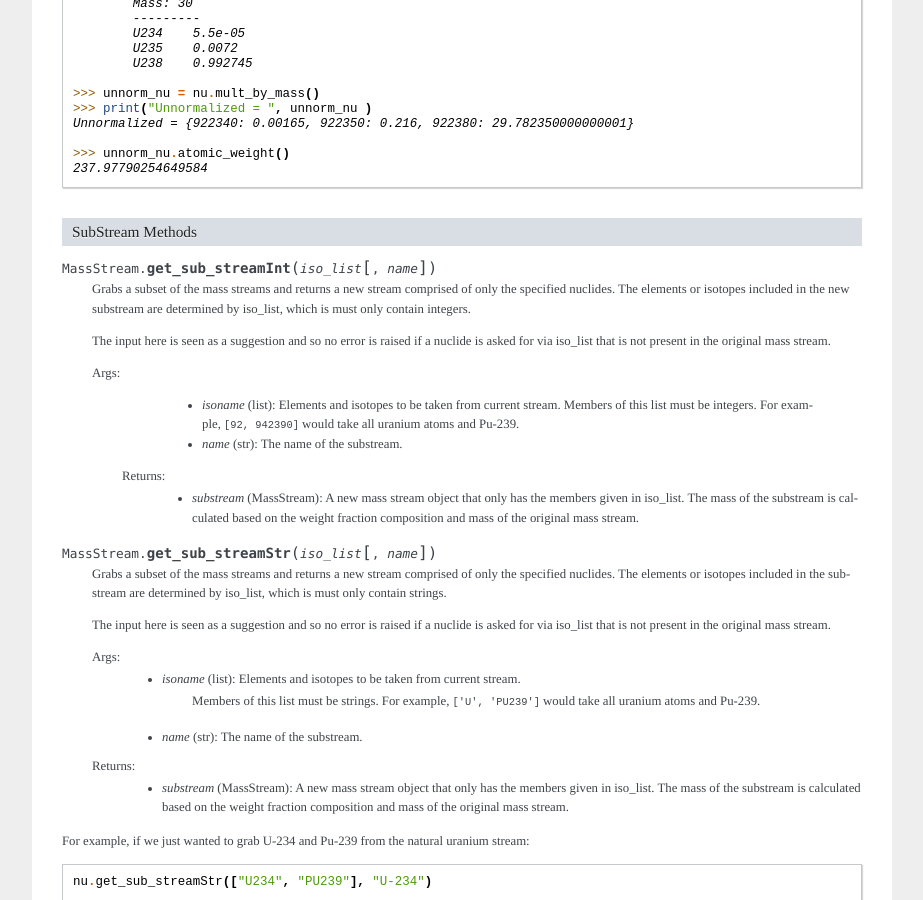
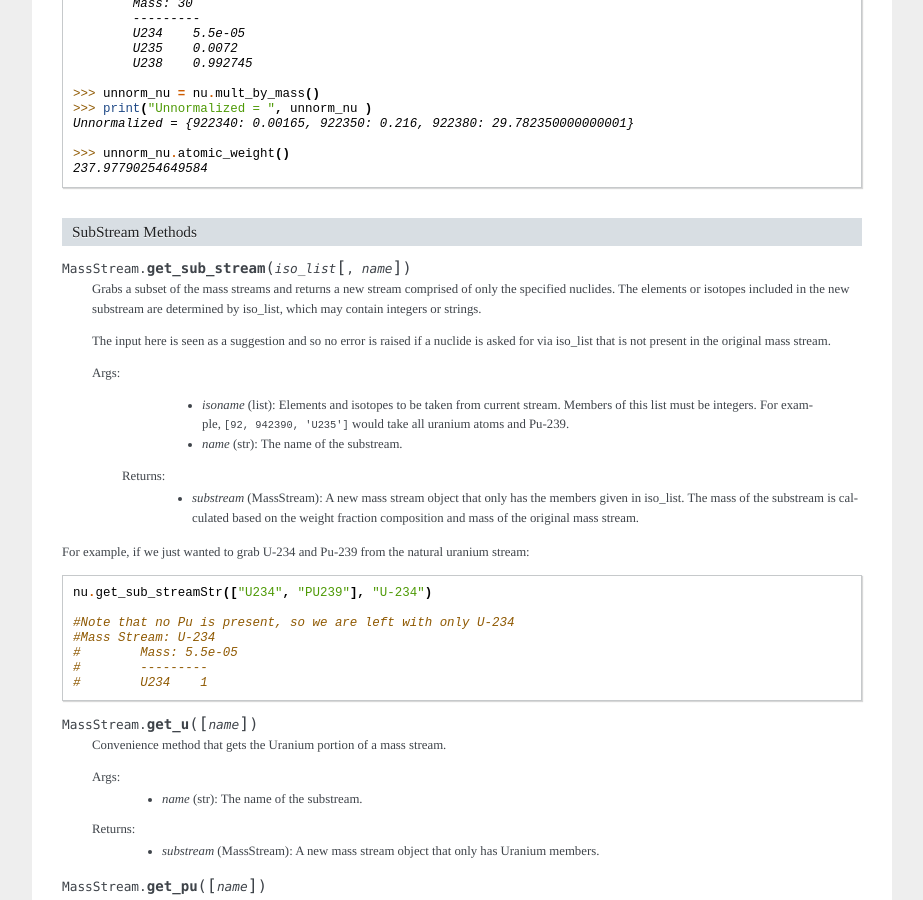
Before and after one commit to bright-dev/bright, a Sphinx documentation site: the page built from doc/source/MassStream.rst, in a window 1280 px wide and 900 px high, scrolled down 2957 px. Shown: the whole window, without its empty margins (198-1121 px from the left). Built offline with Sphinx 7.4.7, drawn with Linux system fonts in a browser that asks for light colours; formulas are drawn with MathJax 3; the version number could not be read and is left out; some of the changed text lies outside the part shown.

```diff
--- a/doc/source/MassStream.rst
+++ b/doc/source/MassStream.rst
@@ -220,44 +220,22 @@ Once again, we'll use the natural uranium stream from before as an example::
 SubStream Methods
 -----------------
 
-.. method:: MassStream.get_sub_streamInt(iso_list [, name])
+.. method:: MassStream.get_sub_stream(iso_list [, name])
 
     Grabs a subset of the mass streams and returns a new stream comprised of only
     the specified nuclides.  The elements or isotopes included in the new substream
-    are determined by iso_list, which is must only contain integers.
+    are determined by iso_list, which may contain integers or strings.
 
     The input here is seen as a suggestion and so no error is raised if a nuclide
     is asked for via iso_list that is not present in the original mass stream.
 
     Args:
         * `isoname` (list): Elements and isotopes to be taken from current stream.
-          Members of this list must be integers.  For example, ``[92, 942390]``
+          Members of this list must be integers.  For example, ``[92, 942390, 'U235']``
           would take all uranium atoms and Pu-239.
         * `name` (str): The name of the substream.
 
      Returns:
-        * `substream` (MassStream): A new mass stream object that only
-          has the members given in iso_list.  The mass of the substream
-          is calculated based on the weight fraction composition and mass
-          of the original mass stream.
-
-
-.. method:: MassStream.get_sub_streamStr(iso_list [, name])
-
-    Grabs a subset of the mass streams and returns a new stream comprised of only
-    the specified nuclides.  The elements or isotopes included in the substream
-    are determined by iso_list, which is must only contain strings.
-
-    The input here is seen as a suggestion and so no error is raised if a nuclide
-    is asked for via iso_list that is not present in the original mass stream.
-
-    Args:
-        * `isoname` (list): Elements and isotopes to be taken from current stream.
-           Members of this list must be strings.  For example, ``['U', 'PU239']``
-           would take all uranium atoms and Pu-239.
-        * `name` (str): The name of the substream.
-
-    Returns:
         * `substream` (MassStream): A new mass stream object that only
           has the members given in iso_list.  The mass of the substream
           is calculated based on the weight fraction composition and mass
--- a/doc/source/bright.rst
+++ b/doc/source/bright.rst
@@ -1,7 +1,7 @@
 ************************
-FCComps Extension Module
+Bright Extension Module
 ************************
-The `FCComps` extension module contains all of the fuel cycle components that Bright may use and exists
+The `Bright` extension module contains all of the fuel cycle components that Bright may use and exists
 within the `bright` package.
 
 The documentation for `bright` is split up based on component object (or class).  This demonstrates the heirarchy
--- a/doc/source/conf.py
+++ b/doc/source/conf.py
@@ -38,16 +38,19 @@ master_doc = 'index'
 
 # General information about the project.
 project = u'bright'
-copyright = u'2010, Anthony Scopatz'
+copyright = u'2008 - 2011, Anthony Scopatz'
 
 # The version info for the project you're documenting, acts as replacement for
 # |version| and |release|, also used in various other places throughout the
 # built documents.
 #
 # The short X.Y version.
-version = '0.21'
+sys.path.insert(0, '../../python/')
+from setup_data import INFO
+
+version = INFO['version']
 # The full version, including alpha/beta/rc tags.
-release = '0.21'
+release = INFO['version']
 
 # The language for content autogenerated by Sphinx. Refer to documentation
 # for a list of supported languages.
```
Also changed, not shown: 6 other files.
